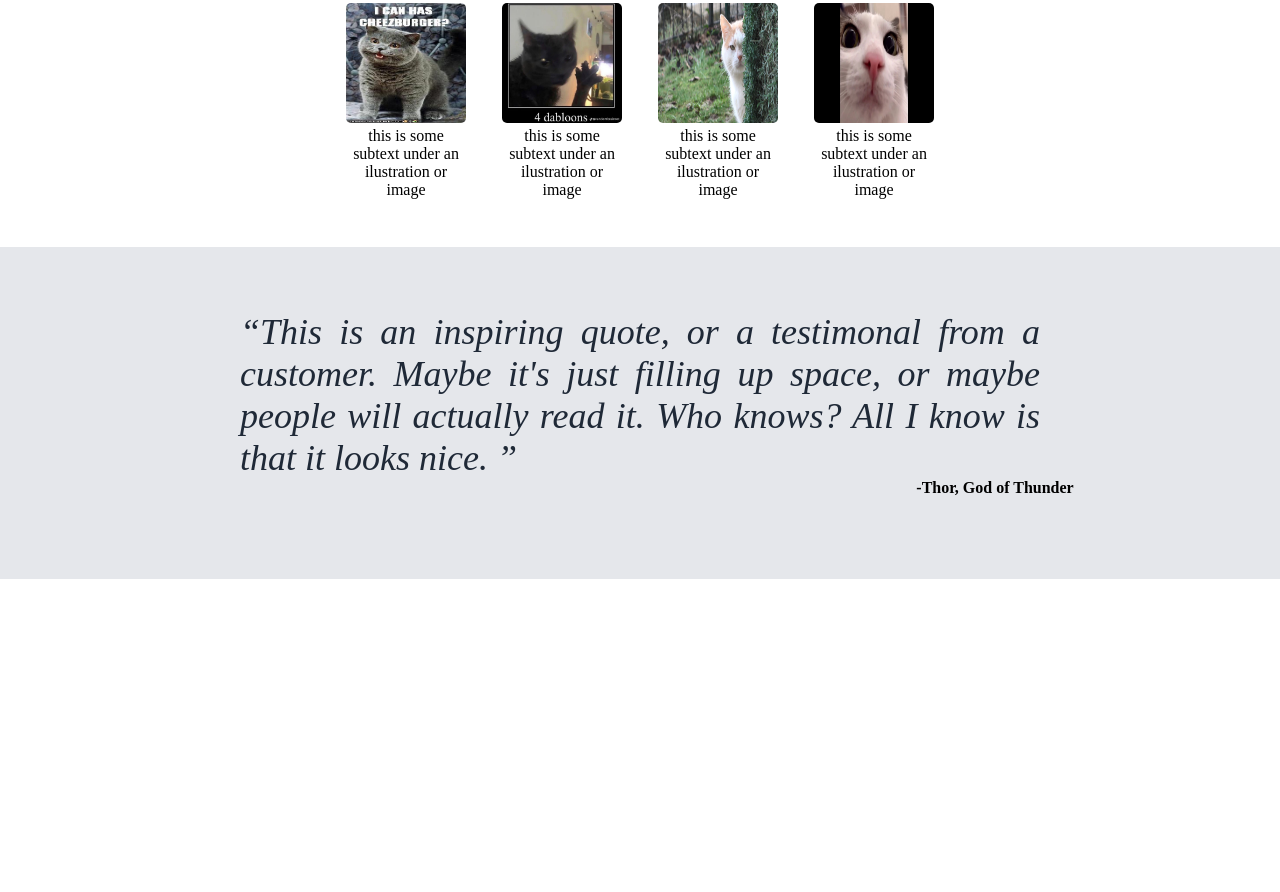
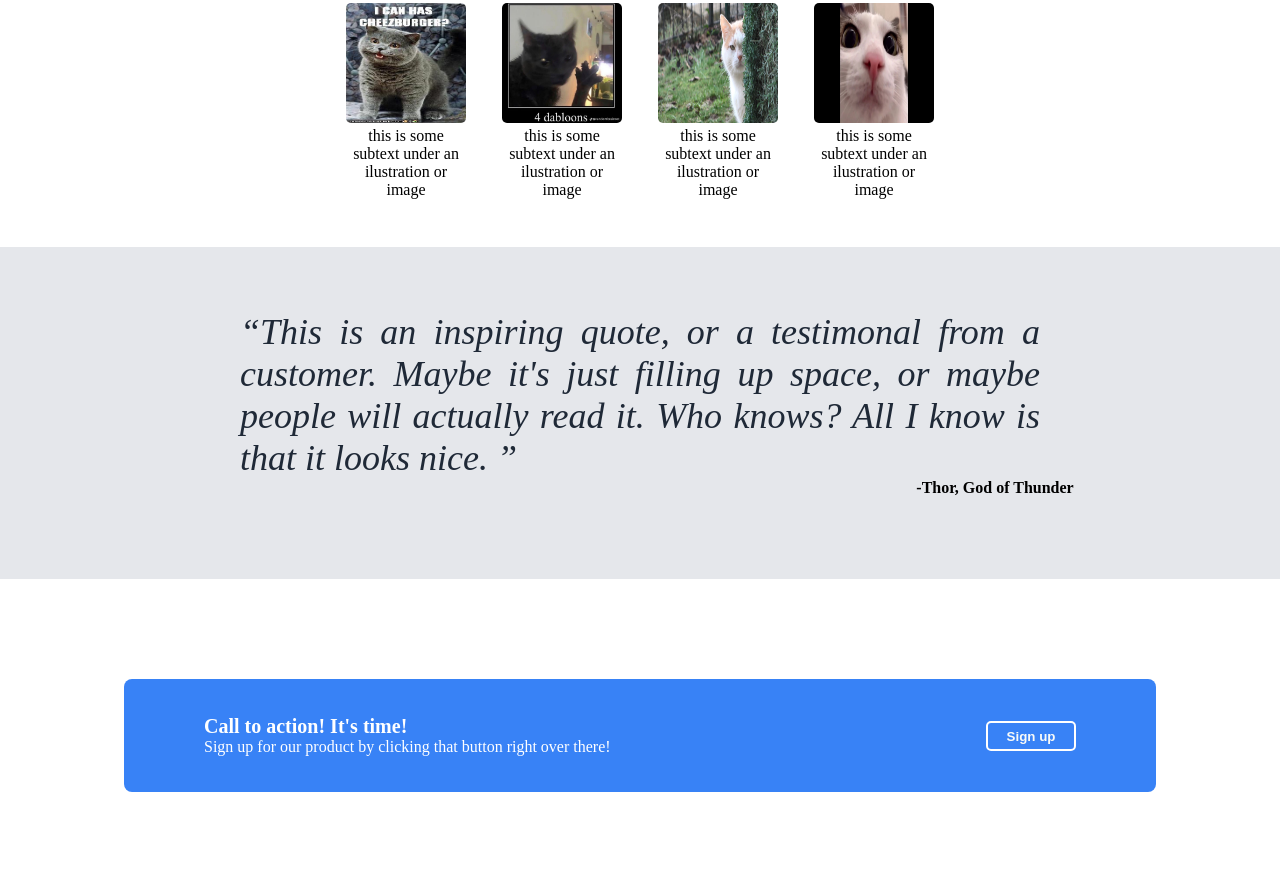
Before and after one commit to Rafix1337/odin-landing-page, a plain HTML site: page index.html in a window 1280 px wide. Shown: the part 503-1395 px from the top of the page. Before the commit the page ends 1082 px from the top, so only its background shows below. Drawn offline with Linux system fonts and the light colour scheme.

Commit message:
Added section four

```diff
--- a/index.html
+++ b/index.html
@@ -73,6 +73,17 @@
             </article>
         </section>
 
+        <section id="four">
+            <article>
+                <div class="action">
+                    <p><b>Call to action! It's time!</b></p>
+                    <p>Sign up for our product by clicking that button right over there!</p>
+                </div>
+                <button>Sign up</button>
+            </article>
+
+        </section>
+
 
     </main>
 
--- a/style.css
+++ b/style.css
@@ -167,3 +167,38 @@ figcaption.quote-author
     height: 100px;
 
 }
+
+#four
+{
+    display: flex;
+    justify-content: center;
+}
+
+#four article{
+    width: 960px;
+    display: flex;
+    background-color: #3882F6;
+    border-radius: 8px;
+    margin-top: 100px;
+    margin-bottom: 100px;
+    padding: 36px;
+}
+
+.action
+{
+    padding-left: 44px;
+}
+
+b{
+    font-size: 20px;
+}
+.action p
+{
+    color: white;
+}
+
+#four article button
+{
+    margin-right: 44px;
+    border: 2px solid white;
+}
```
